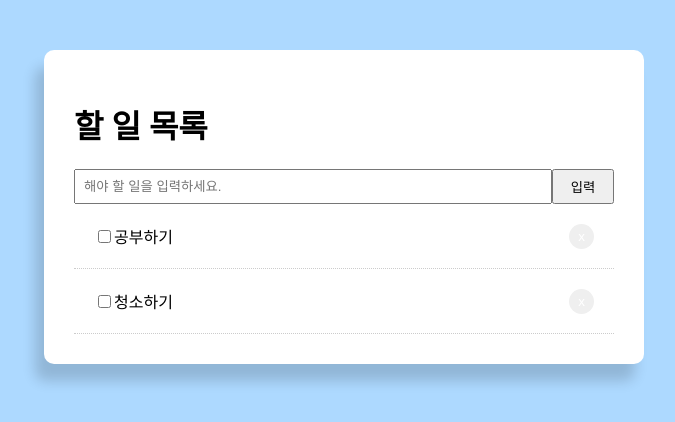
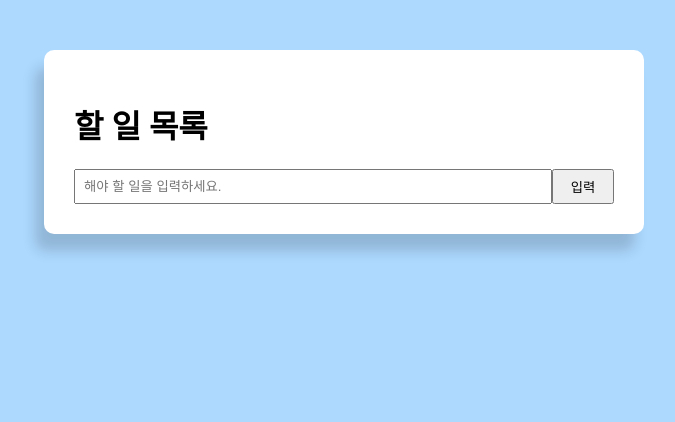
Before and after one commit to lsj0202/react-todo-app, a React (Create React App) app: page / in a window 1280 px wide. Shown: the top 422 px of the page, without its empty margins (296-971 px from the left). Built offline with nearby package versions, Linux system fonts and the light colour scheme.

Commit message:
complete :: todoList

```diff
--- a/src/App.js
+++ b/src/App.js
@@ -11,29 +11,22 @@
     float: "right",
   };
 
-  getStyle = () => {
+  getStyle = (completed) => {
     return {
       padding: "20px",
       borderBottom: "1px #ccc dotted",
-      textDecoration: "none",
+      textDecoration: completed ? "line-through" : "none",
     }
   }
 
+  //---------------- state를 통해 todoList의 값을 저장하는 공간 ----------------------------------------------------------
+
   state = {
-    todoData : [
-      {
-        id: '1',
-        title: '공부하기',
-        completed: true
-      },
-      {
-        id: '2',
-        title: '청소하기',
-        completed: false
-      }
-    ],
+    todoData : [],
     value: "", //값 보관 공간
   }
+
+  //--------------- 버튼으로 클릭한 것을 제외한 결과값을 출력하게 해줌  ---------------------------------------------------
 
   handleClick = (id) => {
     let newTodoData = this.state.todoData.filter((data) => (data.id !== id));
@@ -41,10 +34,14 @@
     this.setState({todoData : newTodoData}); //state는 함수형 컴포넌트를 사용 할 수 없다.
   }
 
+  //-------------- 해야할 일을 입력할때 event 속성을 이용하여 값을 전달시켜주는 역할을 한다. -------------------------------
+
   handleChange = (e) => {
     console.log('e',e.target.value);
     this.setState({ value : e.target.value });
   }
+
+  //-------------- 전달 받은 값을 화면에 출력하고 입력칸을 비우는 역할을 해준다. -------------------------------------------
 
   handleSubmit = (e) => {
     e.preventDefault();
@@ -55,8 +52,23 @@
       completed: false,
     };
 
-    this.setState({todoData: [...this.state.todoData, newTodo]}); //연개 연산자
+    this.setState({todoData: [...this.state.todoData, newTodo], value:""}); //연개 연산자
+    console.log('title', newTodo.title);
   }
+
+  //--------------------------------------------------------------------------------------------------------------------
+
+  handleCompleteChange = (id) => {
+    let newTodoData = this.state.todoData.map((data) => {
+      if(data.id === id){
+        data.completed = !data.completed;
+      }
+      return data;
+    })
+    this.setState({todoData: newTodoData});
+  }
+
+  //--------------------------------------------------------------------------------------------------------------------
 
   render(){
     return(
@@ -71,8 +83,8 @@
           </form>
 
         {this.state.todoData.map(data => (
-          <div style={this.getStyle()} key={data.id}>
-            <input type="checkbox" defaultChecked={false}/>
+          <div style={this.getStyle(data.completed)} key={data.id}>
+            <input type="checkbox" defaultChecked={false} onChange={() => this.handleCompleteChange(data.id)}/>
               {data.title}
             <button style={this.btnStyle} onClick={() => this.handleClick(data.id)}>x</button>
           </div>
```
